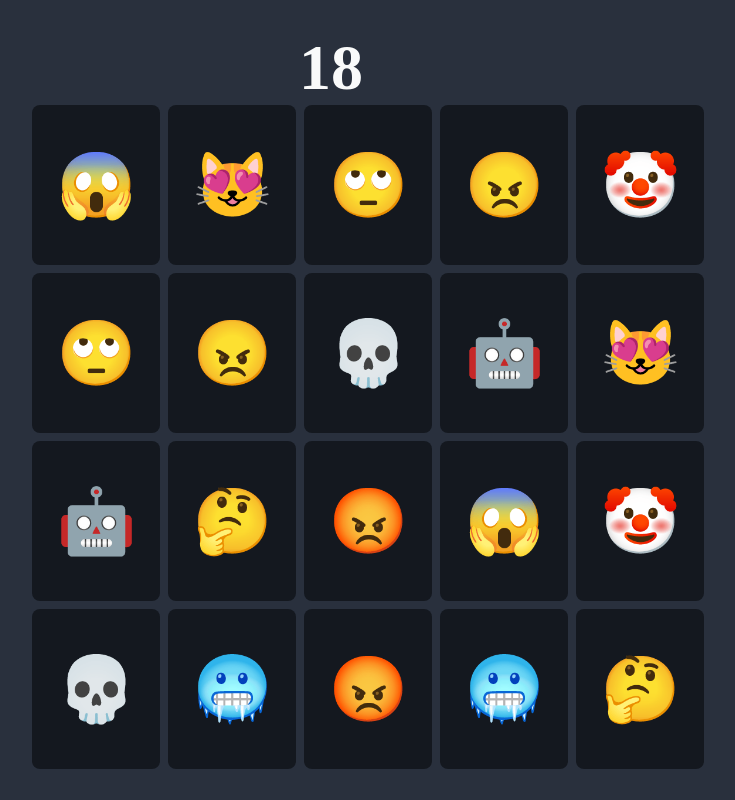
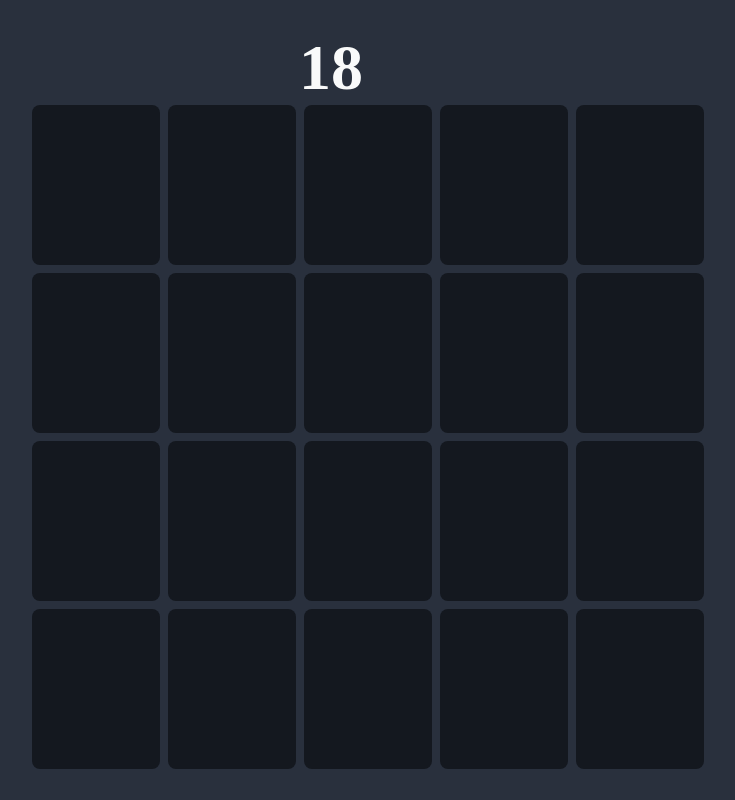
Before and after one commit to TaufiqHdyt/matchpair-game, a SvelteKit app: page / in a window 1280 px wide. Both pictures are taken after a click on the button "START PLAY". Shown: the whole page, without its empty margins (309-1044 px from the left). Built offline with nearby package versions, Linux system fonts and the light colour scheme.

Commit message:
feat: flip card style

```diff
--- a/src/routes/+page.svelte
+++ b/src/routes/+page.svelte
@@ -105,10 +105,11 @@
         <button
           class="card"
           class:selected={isSelected}
+          class:flip={isSelectedOrMatched}
           disabled={isSelectedOrMatched}
           on:click={() => selectCard(cardIndex)}
         >
-          <div class:match>{card}</div>
+          <div class="back" class:match>{card}</div>
         </button>
       {/each}
     </div>
@@ -141,9 +142,25 @@
     width: 8rem;
     font-size: 4rem;
     background-color: var(--bg-secondary);
+    transition: rotate 0.3s ease-out;
+    transform-style: preserve-3d;
 
     &.selected {
       border: 4px solid var(--border);
+    }
+
+    &.flip {
+      rotate: y 180deg;
+      pointer-events: none;
+    }
+
+    & .back {
+      position: absolute;
+      inset: 0;
+      display: grid;
+      place-content: center;
+      backface-visibility: hidden;
+      rotate: y 180deg;
     }
 
     & .match {
```
